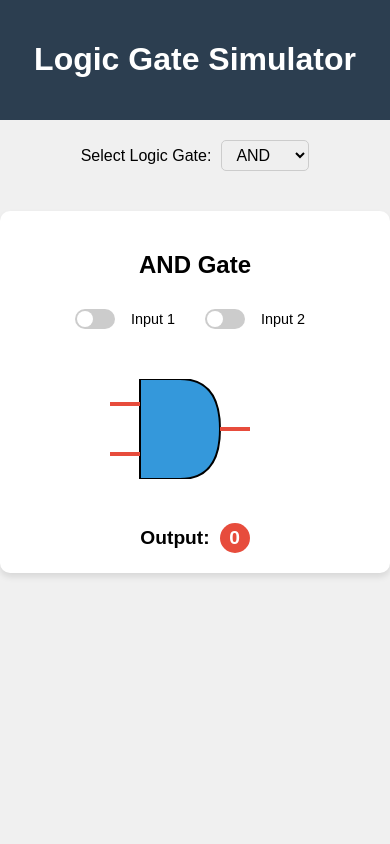
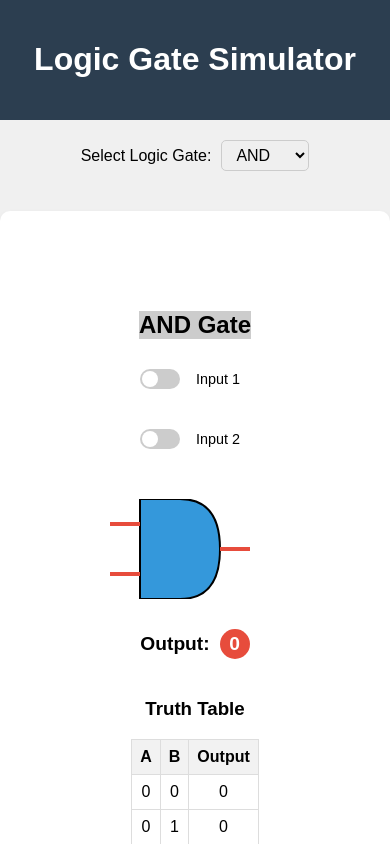
Before and after one commit to swe-robertkibet/logic-gate-simulator, a React (Create React App) app: page / in a window 390 px wide. Shown: the top 844 px of the page. Built offline with nearby package versions, Linux system fonts and the light colour scheme.

Commit message:
-Update Readme - Update App.css, -Created TruthTable.js, - Update LogicGate.JS, -Update GateVisual.js

```diff
--- a/src/App.css
+++ b/src/App.css
@@ -31,6 +31,9 @@ main {
   max-width: 500px;
 }
 
+.logic-gate h2 {
+  background-color: #ccc;
+}
 .gate-content {
   display: flex;
   flex-direction: column;
@@ -308,17 +311,56 @@ input:checked + .slider:before {
   margin-bottom: 20px;
 }
 
+/* ... (previous styles remain the same) ... */
+
+.logic-gate {
+  background-color: white;
+  margin-top: 20px;
+  padding: 20px;
+  border-radius: 10px;
+  box-shadow: 0 4px 6px rgba(0, 0, 0, 0.1);
+  width: 100%;
+  max-width: 1000px;
+}
+
+.gate-content {
+  display: flex;
+  flex-direction: row;
+  align-items: flex-start;
+  justify-content: space-between;
+}
+
+.gate-interactive {
+  flex: 1;
+  max-width: 500px;
+  margin-right: 20px;
+}
+
+.gate-visual {
+  margin: 20px 0;
+  display: flex;
+  justify-content: center;
+  align-items: center;
+  width: 100%;
+  max-width: 400px;
+  margin-left: auto;
+  margin-right: auto;
+}
+
+.gate-visual svg {
+  width: 100%;
+  height: auto;
+}
+
 .truth-table {
-  width: 100%;
+  flex: 1;
   max-width: 300px;
-  margin-top: 20px;
 }
 
 .truth-table table {
   width: 100%;
   border-collapse: collapse;
-  background-color: white;
-  box-shadow: 0 2px 4px rgba(0, 0, 0, 0.1);
+  margin-top: 10px;
 }
 
 .truth-table th,
@@ -330,13 +372,49 @@ input:checked + .slider:before {
 
 .truth-table th {
   background-color: #f2f2f2;
-  font-weight: bold;
 }
 
-.truth-table tr:nth-child(even) {
-  background-color: #f8f8f8;
+@media (max-width: 768px) {
+  .logic-gate {
+    display: flex;
+    flex-direction: column;
+    align-items: center;
+    justify-content: center;
+    min-height: calc(100vh - 100px); /* Adjust based on your header height */
+  }
+
+  .gate-content {
+    flex-direction: column;
+    align-items: center;
+    width: 100%;
+  }
+
+  .gate-interactive {
+    max-width: 100%;
+    margin-right: 0;
+    margin-bottom: 20px;
+    display: flex;
+    flex-direction: column;
+    align-items: center;
+  }
+
+  .truth-table {
+    max-width: 100%;
+  }
+
+  .inputs {
+    display: flex;
+    flex-direction: column;
+    align-items: center;
+  }
+
+  .input-switch {
+    margin-bottom: 10px;
+  }
+
+  .output-display {
+    margin-top: 10px;
+  }
 }
 
-.truth-table tr:hover {
-  background-color: #e8e8e8;
-}
+/* ... (rest of the styles remain the same) ... */
--- a/src/components/GateVisual.js
+++ b/src/components/GateVisual.js
@@ -6,21 +6,23 @@ const GateVisual = ({ type, inputs, output }) => {
     const inputColor1 = inputs[0] ? "#2ecc71" : "#e74c3c";
     const inputColor2 = inputs[1] ? "#2ecc71" : "#e74c3c";
     const outputColor = output ? "#2ecc71" : "#e74c3c";
+    const tailLength1 = 30; // New variable for tail length
+    const tailLength2 = 44; // New variable for tail length
 
     const gates = {
         AND: (
             <>
                 <path d="M30,0 L70,0 Q110,0 110,50 Q110,100 70,100 L30,100 Z" fill={gateColor} strokeWidth={strokeWidth} stroke="black" />
-                <line x1="0" y1="25" x2="30" y2="25" stroke={inputColor1} strokeWidth={strokeWidth * 2} />
-                <line x1="0" y1="75" x2="30" y2="75" stroke={inputColor2} strokeWidth={strokeWidth * 2} />
+                <line x1="0" y1="25" x2={tailLength1} y2="25" stroke={inputColor1} strokeWidth={strokeWidth * 2} />
+                <line x1="0" y1="75" x2={tailLength1} y2="75" stroke={inputColor2} strokeWidth={strokeWidth * 2} />
                 <line x1="110" y1="50" x2="140" y2="50" stroke={outputColor} strokeWidth={strokeWidth * 2} />
             </>
         ),
         OR: (
             <>
                 <path d="M30,0 Q80,0 120,50 Q80,100 30,100 Q70,50 30,0 Z" fill={gateColor} strokeWidth={strokeWidth} stroke="black" />
-                <line x1="0" y1="25" x2="30" y2="25" stroke={inputColor1} strokeWidth={strokeWidth * 2} />
-                <line x1="0" y1="75" x2="30" y2="75" stroke={inputColor2} strokeWidth={strokeWidth * 2} />
+                <line x1="0" y1="25" x2={tailLength2} y2="25" stroke={inputColor1} strokeWidth={strokeWidth * 2} />
+                <line x1="0" y1="75" x2={tailLength2} y2="75" stroke={inputColor2} strokeWidth={strokeWidth * 2} />
                 <line x1="120" y1="50" x2="150" y2="50" stroke={outputColor} strokeWidth={strokeWidth * 2} />
             </>
         ),
@@ -28,7 +30,7 @@ const GateVisual = ({ type, inputs, output }) => {
             <>
                 <path d="M30,0 L90,50 L30,100 Z" fill={gateColor} strokeWidth={strokeWidth} stroke="black" />
                 <circle cx="100" cy="50" r="10" fill="white" strokeWidth={strokeWidth} stroke="black" />
-                <line x1="0" y1="50" x2="30" y2="50" stroke={inputColor1} strokeWidth={strokeWidth * 2} />
+                <line x1="0" y1="50" x2={tailLength1} y2="50" stroke={inputColor1} strokeWidth={strokeWidth * 2} />
                 <line x1="110" y1="50" x2="140" y2="50" stroke={outputColor} strokeWidth={strokeWidth * 2} />
             </>
         ),
@@ -36,8 +38,8 @@ const GateVisual = ({ type, inputs, output }) => {
             <>
                 <path d="M30,0 L70,0 Q110,0 110,50 Q110,100 70,100 L30,100 Z" fill={gateColor} strokeWidth={strokeWidth} stroke="black" />
                 <circle cx="120" cy="50" r="10" fill="white" strokeWidth={strokeWidth} stroke="black" />
-                <line x1="0" y1="25" x2="30" y2="25" stroke={inputColor1} strokeWidth={strokeWidth * 2} />
-                <line x1="0" y1="75" x2="30" y2="75" stroke={inputColor2} strokeWidth={strokeWidth * 2} />
+                <line x1="0" y1="25" x2={tailLength1} y2="25" stroke={inputColor1} strokeWidth={strokeWidth * 2} />
+                <line x1="0" y1="75" x2={tailLength1} y2="75" stroke={inputColor2} strokeWidth={strokeWidth * 2} />
                 <line x1="130" y1="50" x2="160" y2="50" stroke={outputColor} strokeWidth={strokeWidth * 2} />
             </>
         ),
@@ -45,8 +47,8 @@ const GateVisual = ({ type, inputs, output }) => {
             <>
                 <path d="M30,0 Q80,0 120,50 Q80,100 30,100 Q70,50 30,0 Z" fill={gateColor} strokeWidth={strokeWidth} stroke="black" />
                 <circle cx="130" cy="50" r="10" fill="white" strokeWidth={strokeWidth} stroke="black" />
-                <line x1="0" y1="25" x2="30" y2="25" stroke={inputColor1} strokeWidth={strokeWidth * 2} />
-                <line x1="0" y1="75" x2="30" y2="75" stroke={inputColor2} strokeWidth={strokeWidth * 2} />
+                <line x1="0" y1="25" x2={tailLength2} y2="25" stroke={inputColor1} strokeWidth={strokeWidth * 2} />
+                <line x1="0" y1="75" x2={tailLength2} y2="75" stroke={inputColor2} strokeWidth={strokeWidth * 2} />
                 <line x1="140" y1="50" x2="170" y2="50" stroke={outputColor} strokeWidth={strokeWidth * 2} />
             </>
         ),
--- a/src/components/LogicGate.js
+++ b/src/components/LogicGate.js
@@ -2,6 +2,7 @@ import React from 'react';
 import InputSwitch from './InputSwitch';
 import OutputDisplay from './OutputDisplay';
 import GateVisual from './GateVisual';
+import TruthTable from './TruthTable';
 
 const LogicGate = ({ type, operation }) => {
     const [input1, setInput1] = React.useState(false);
@@ -13,6 +14,7 @@ const LogicGate = ({ type, operation }) => {
         <div className="logic-gate">
             <h2>{type} Gate</h2>
             <div className="gate-content">
+                <div className="gate-interactive">
                     <div className="inputs">
                         <InputSwitch value={input1} onChange={setInput1} label="Input 1" />
                         {type !== 'NOT' && <InputSwitch value={input2} onChange={setInput2} label="Input 2" />}
@@ -22,6 +24,8 @@ const LogicGate = ({ type, operation }) => {
                     </div>
                     <OutputDisplay value={output} />
                 </div>
+                <TruthTable type={type} operation={operation} />
+            </div>
         </div>
     );
 };
--- /dev/null
+++ b/src/components/TruthTable.js
@@ -0,0 +1,43 @@
+import React from 'react';
+
+const TruthTable = ({ type, operation }) => {
+    const generateTruthTable = () => {
+        const table = [];
+        if (type === 'NOT') {
+            table.push([0, operation(false)]);
+            table.push([1, operation(true)]);
+        } else {
+            table.push([0, 0, operation(false, false)]);
+            table.push([0, 1, operation(false, true)]);
+            table.push([1, 0, operation(true, false)]);
+            table.push([1, 1, operation(true, true)]);
+        }
+        return table;
+    };
+
+    return (
+        <div className="truth-table">
+            <h3>Truth Table</h3>
+            <table>
+                <thead>
+                    <tr>
+                        <th>A</th>
+                        {type !== 'NOT' && <th>B</th>}
+                        <th>Output</th>
+                    </tr>
+                </thead>
+                <tbody>
+                    {generateTruthTable().map((row, index) => (
+                        <tr key={index}>
+                            {row.map((value, colIndex) => (
+                                <td key={colIndex}>{value ? 1 : 0}</td>
+                            ))}
+                        </tr>
+                    ))}
+                </tbody>
+            </table>
+        </div>
+    );
+};
+
+export default TruthTable;
```
Also changed, not shown: 1 other file (tests, documents, lock files or other folders). Lines whose indentation alone changed are shown as unchanged.
